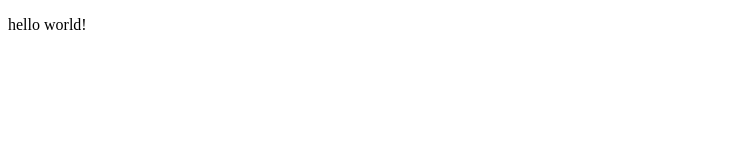
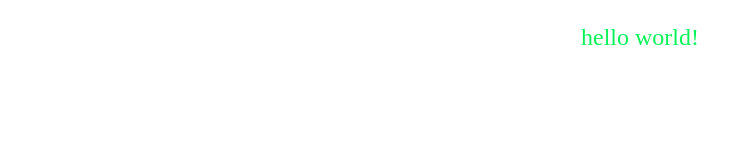
Before and after one commit to Chonr/testTest, a plain HTML site: page index.html in a window 1280 px wide. Shown: the whole page, without its empty margins (0-752 px from the left). Drawn offline with Linux system fonts and the light colour scheme.

Commit message:
reindex-style

```diff
--- a/index.html
+++ b/index.html
@@ -1,11 +1,14 @@
 <!DOCTYPE html>
 <html>
     <head>
-
+        <link rel="stylesheet" href="style.css">
     </head>
     <body>
         <div class="name">
             <p>hello world!</p>
         </div>
+
+
+
     </body>
 </html>
--- a/style.css
+++ b/style.css
@@ -1,5 +1,5 @@
 .name{
-    color: #193824;
+    color: #07f359;
     text-align: center;
     font-size: 24px;
 }
```
